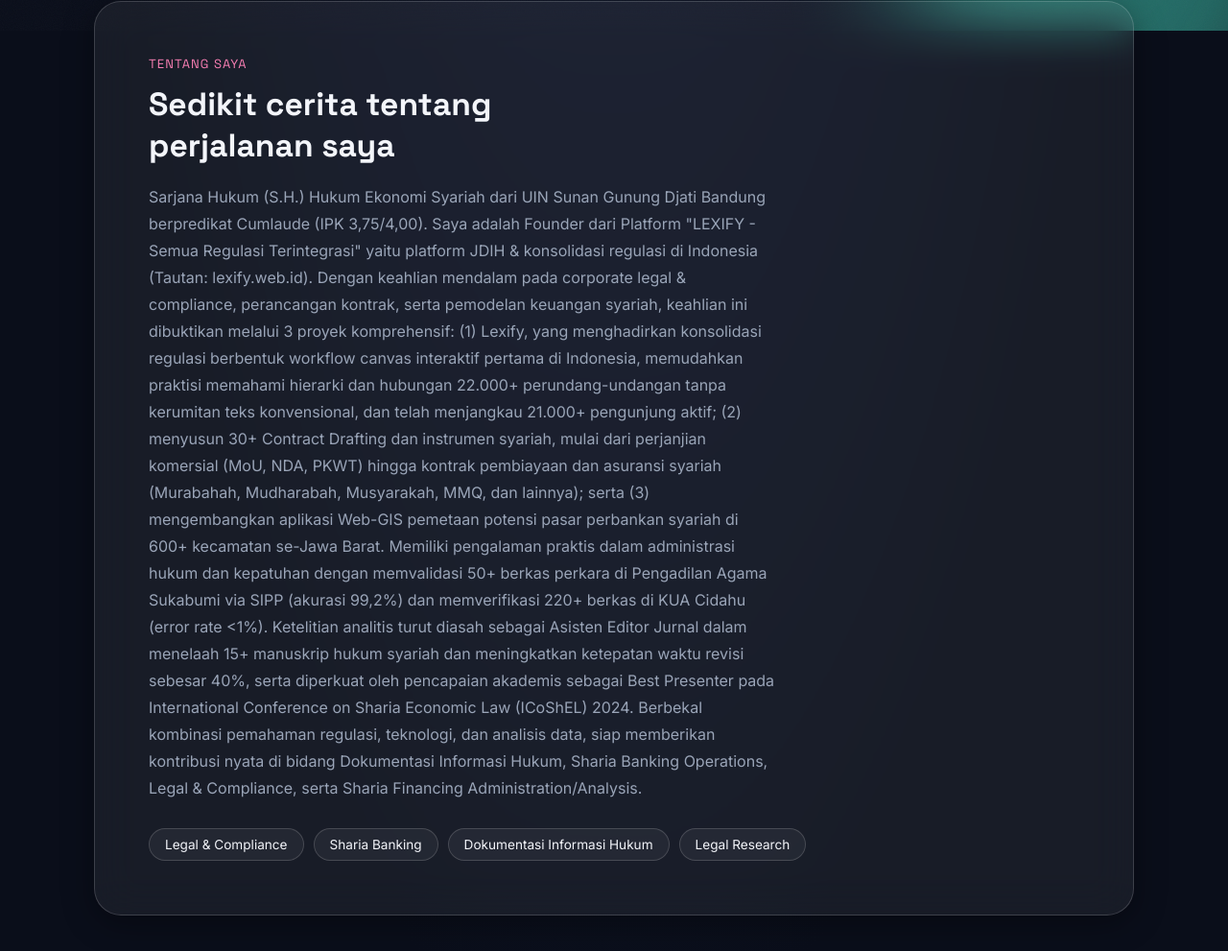
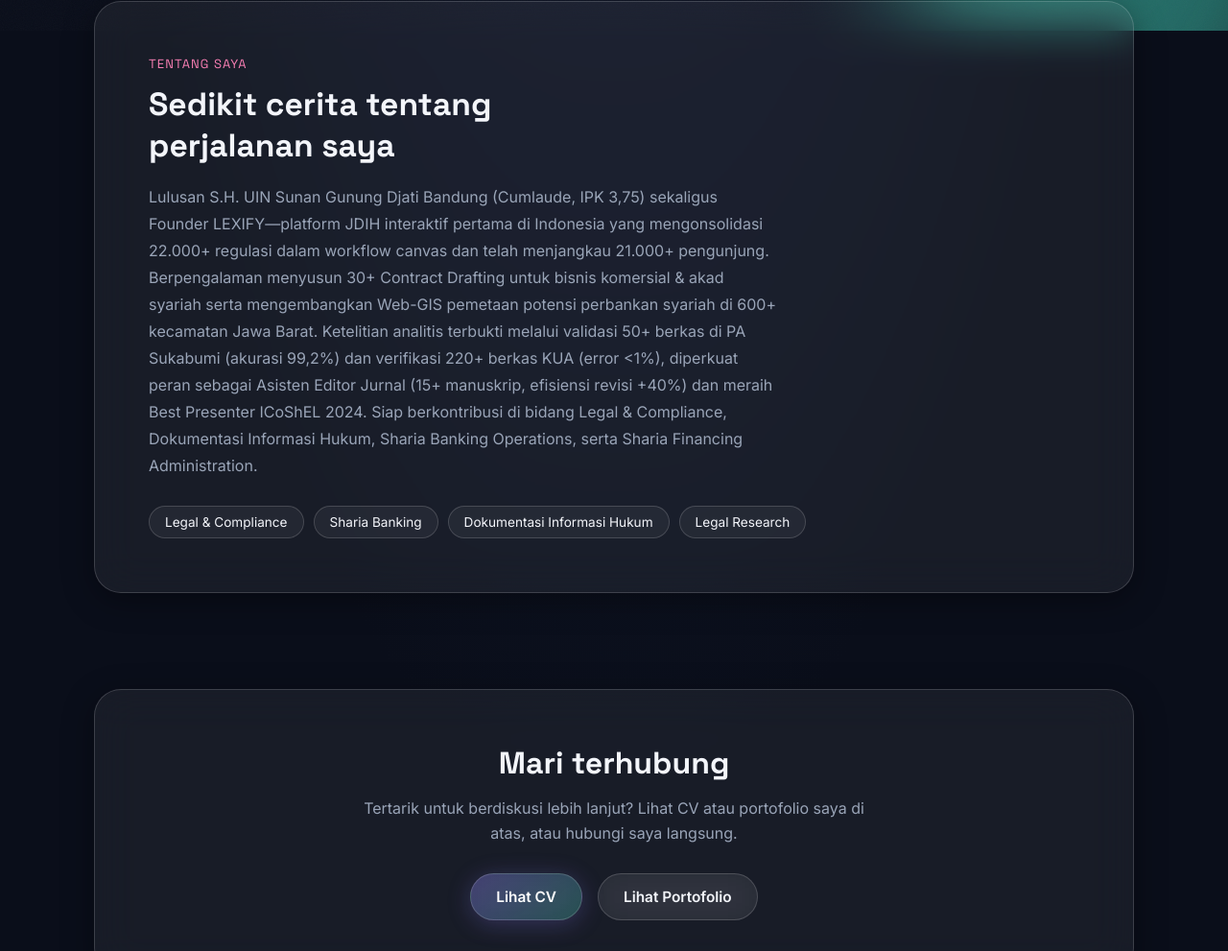
Before and after one commit to azmiparira/landingpage_portofolio, a plain HTML site: page index.html in a window 1280 px wide. Shown: the part 768-1759 px from the top of the page at 96% size. Drawn offline with Linux system fonts and the light colour scheme.

Commit message:
Update index.html

```diff
--- a/index.html
+++ b/index.html
@@ -104,8 +104,7 @@
         <p class="section-eyebrow">Tentang Saya</p>
         <h2 class="about-title">Sedikit cerita tentang perjalanan saya</h2>
         <p class="about-text">
-          Sarjana Hukum (S.H.) Hukum Ekonomi Syariah dari UIN Sunan Gunung Djati Bandung berpredikat Cumlaude (IPK 3,75/4,00). Saya adalah Founder dari Platform "LEXIFY - Semua Regulasi Terintegrasi" yaitu platform JDIH & konsolidasi regulasi di Indonesia (Tautan: lexify.web.id). Dengan keahlian mendalam pada corporate legal & compliance, perancangan kontrak, serta pemodelan keuangan syariah, keahlian ini dibuktikan melalui 3 proyek komprehensif: (1) Lexify, yang menghadirkan konsolidasi regulasi berbentuk workflow canvas interaktif pertama di Indonesia, memudahkan praktisi memahami hierarki dan hubungan 22.000+ perundang-undangan tanpa kerumitan teks konvensional, dan telah menjangkau 21.000+ pengunjung aktif; (2) menyusun 30+ Contract Drafting dan instrumen syariah, mulai dari perjanjian komersial (MoU, NDA, PKWT) hingga kontrak pembiayaan dan asuransi syariah (Murabahah, Mudharabah, Musyarakah, MMQ, dan lainnya); serta (3) mengembangkan aplikasi Web-GIS pemetaan potensi pasar perbankan syariah di 600+ kecamatan se-Jawa Barat.
-          Memiliki pengalaman praktis dalam administrasi hukum dan kepatuhan dengan memvalidasi 50+ berkas perkara di Pengadilan Agama Sukabumi via SIPP (akurasi 99,2%) dan memverifikasi 220+ berkas di KUA Cidahu (error rate <1%). Ketelitian analitis turut diasah sebagai Asisten Editor Jurnal dalam menelaah 15+ manuskrip hukum syariah dan meningkatkan ketepatan waktu revisi sebesar 40%, serta diperkuat oleh pencapaian akademis sebagai Best Presenter pada International Conference on Sharia Economic Law (ICoShEL) 2024. Berbekal kombinasi pemahaman regulasi, teknologi, dan analisis data, siap memberikan kontribusi nyata di bidang Dokumentasi Informasi Hukum, Sharia Banking Operations, Legal & Compliance, serta Sharia Financing Administration/Analysis.
+          Lulusan S.H. UIN Sunan Gunung Djati Bandung (Cumlaude, IPK 3,75) sekaligus Founder LEXIFY—platform JDIH interaktif pertama di Indonesia yang mengonsolidasi 22.000+ regulasi dalam workflow canvas dan telah menjangkau 21.000+ pengunjung. Berpengalaman menyusun 30+ Contract Drafting untuk bisnis komersial & akad syariah serta mengembangkan Web-GIS pemetaan potensi perbankan syariah di 600+ kecamatan Jawa Barat. Ketelitian analitis terbukti melalui validasi 50+ berkas di PA Sukabumi (akurasi 99,2%) dan verifikasi 220+ berkas KUA (error <1%), diperkuat peran sebagai Asisten Editor Jurnal (15+ manuskrip, efisiensi revisi +40%) dan meraih Best Presenter ICoShEL 2024. Siap berkontribusi di bidang Legal & Compliance, Dokumentasi Informasi Hukum, Sharia Banking Operations, serta Sharia Financing Administration.
         </p>
         <div class="chip-row">
           <span class="chip">Legal &amp; Compliance</span>
```
